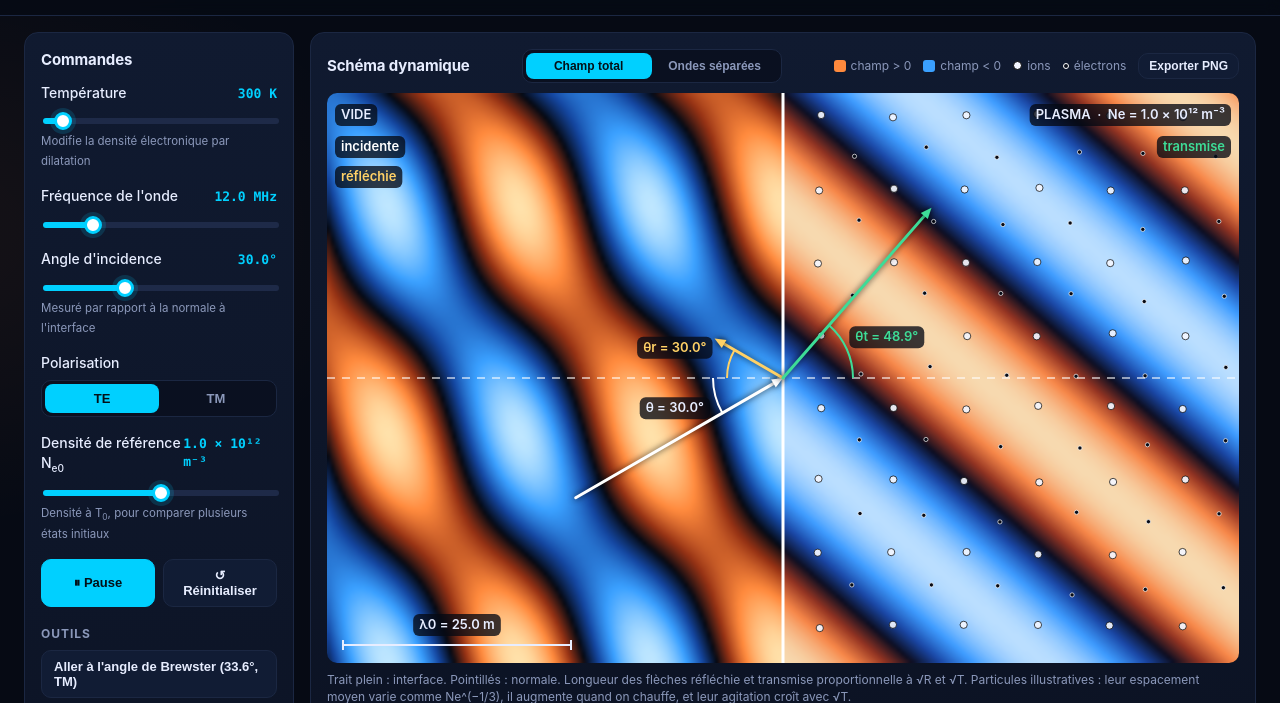
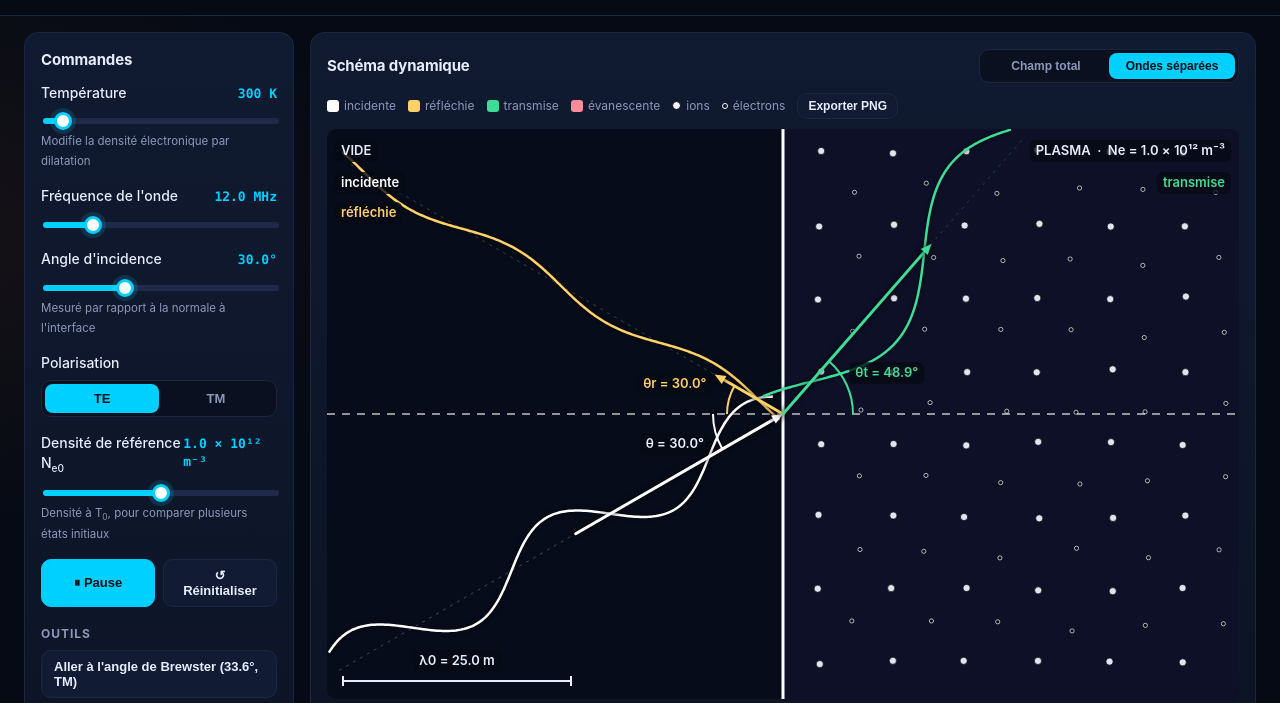
Before and after one commit to Lumenette/PlasmaWave, a plain HTML site: page index.html in a window 1280 px wide. Shown: the part 71-774 px from the top of the page. Drawn offline with Linux system fonts and the light colour scheme; animation ran at ten frames a second.

Commit message:
Add files via upload

```diff
--- a/app.js
+++ b/app.js
@@ -12,7 +12,7 @@
   // État de l'application
   // ====================================================================
   const DEFAUTS = { T: 300, f: 12, theta: 30, pol: "TE", ne0: 1e12 };
-  const etat = { ...DEFAUTS, lecture: true, balayage: false, vue: "champ" };
+  const etat = { ...DEFAUTS, lecture: true, balayage: false, vue: "ondes" };
   let res = null;          // résultats physiques du réglage courant
   let phase = 0;           // phase de l'animation (rad)
   let temps = 0;           // temps de l'animation (s), pour l'agitation des particules
--- a/index.html
+++ b/index.html
@@ -82,12 +82,12 @@
       <div class="scene-head">
         <h2>Schéma dynamique</h2>
         <div class="seg vue" role="group" aria-label="Type de vue">
-          <button id="vueChamp" type="button" class="on">Champ total</button>
-          <button id="vueOndes" type="button">Ondes séparées</button>
+          <button id="vueChamp" type="button">Champ total</button>
+          <button id="vueOndes" type="button" class="on">Ondes séparées</button>
         </div>
         <div class="legend">
-          <span id="legChamp"><span><i class="sw warm"></i>champ &gt; 0</span> <span><i class="sw cool"></i>champ &lt; 0</span></span>
-          <span id="legOndes" style="display:none"><span><i class="sw inc"></i>incidente</span> <span><i class="sw cur"></i>réfléchie</span> <span><i class="sw t"></i>transmise</span> <span><i class="sw eva"></i>évanescente</span></span>
+          <span id="legChamp" style="display:none"><span><i class="sw warm"></i>champ &gt; 0</span> <span><i class="sw cool"></i>champ &lt; 0</span></span>
+          <span id="legOndes"><span><i class="sw inc"></i>incidente</span> <span><i class="sw cur"></i>réfléchie</span> <span><i class="sw t"></i>transmise</span> <span><i class="sw eva"></i>évanescente</span></span>
           <span><i class="dot ion"></i>ions</span>
           <span><i class="dot el"></i>électrons</span>
           <button id="btnPng" class="btn small" type="button">Exporter PNG</button>
```
